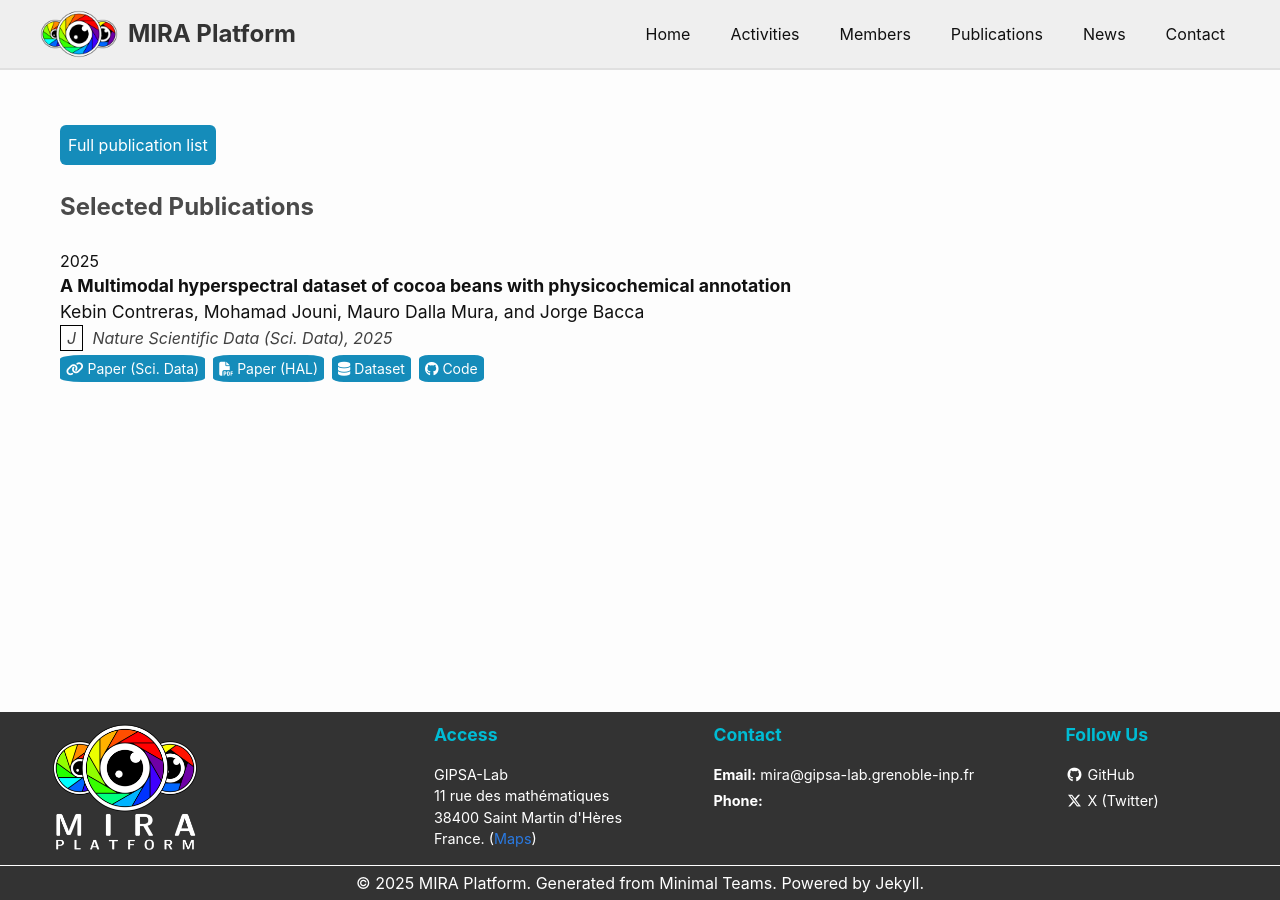
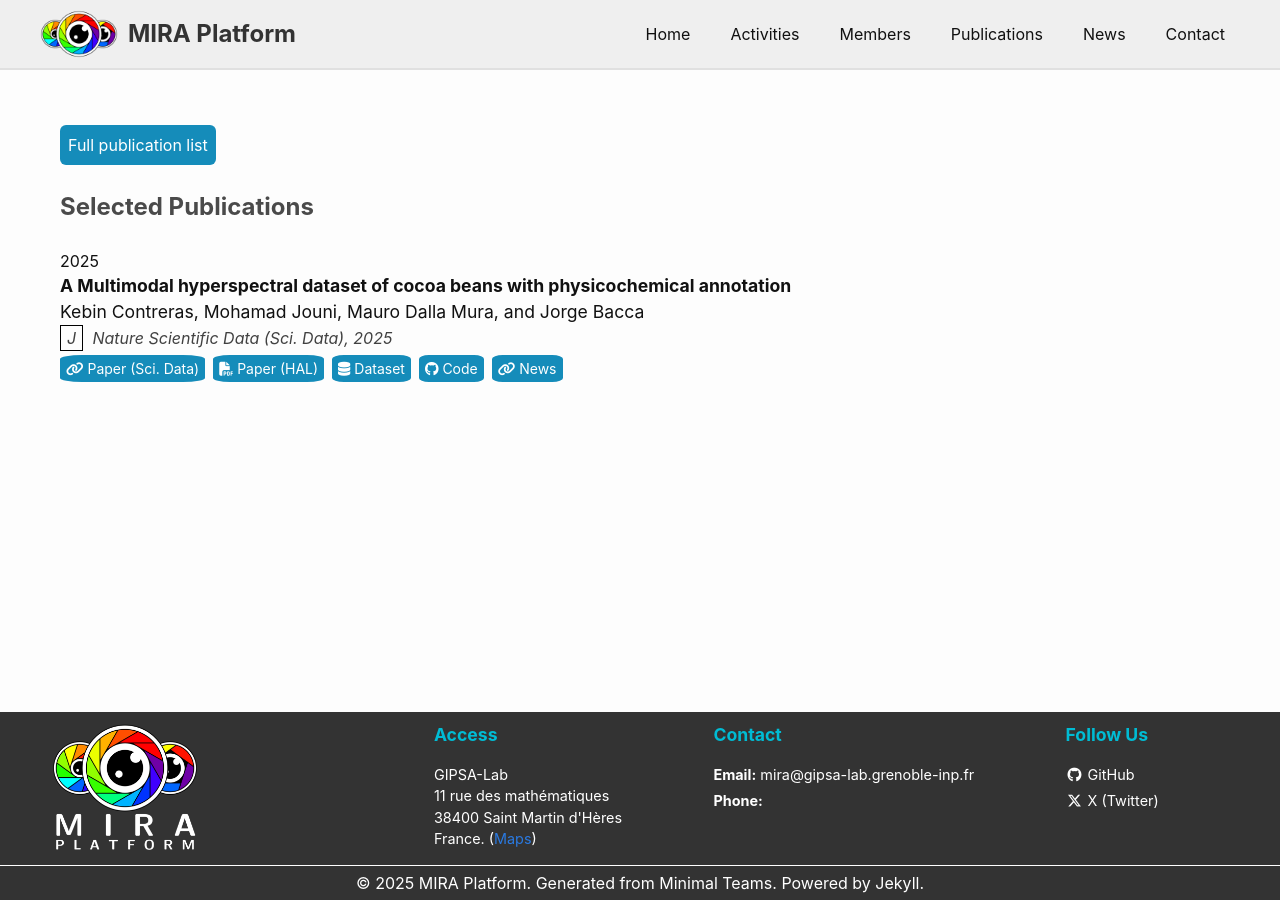
Before and after one commit to mira-imaging/mira-imaging.github.io, a Jekyll site: the page built from _pages_navbar/publications.html, in a window 1280 px wide. Built offline with Jekyll 4.4.1, drawn with Linux system fonts in a browser that asks for light colours.

Commit message:
Fix link

```diff
--- a/_data/publications.yml
+++ b/_data/publications.yml
@@ -44,4 +44,7 @@ publications:
       - link: https://github.com/kebincontreras/CoCoaSpec
         icon: *ic-github
         type: Code
+      - link: /news/20251127-paper-cocoaspec/
+        icon: *ic-link
+        type: News
     id: "ContrerasJDB25:scidata"
```
